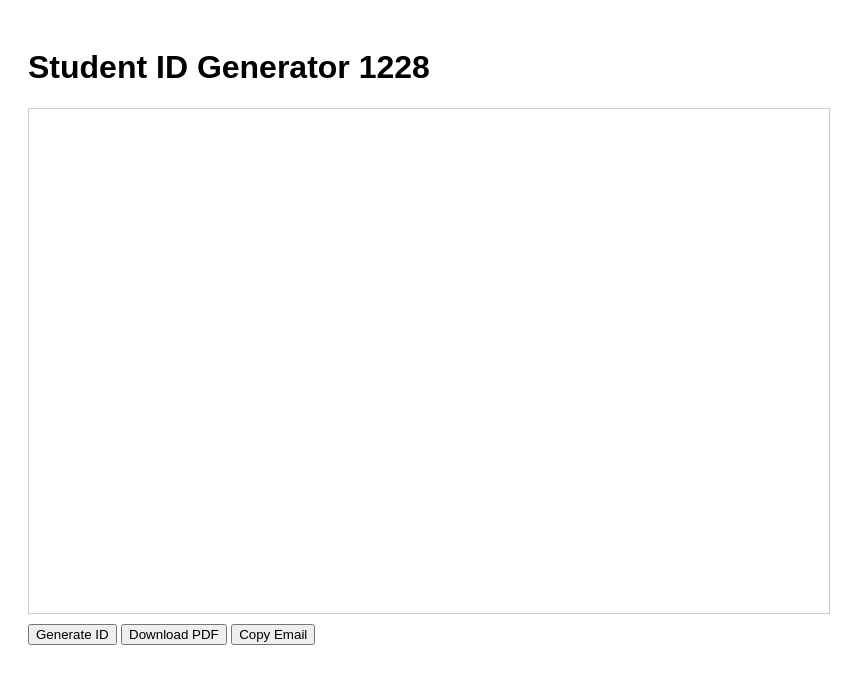
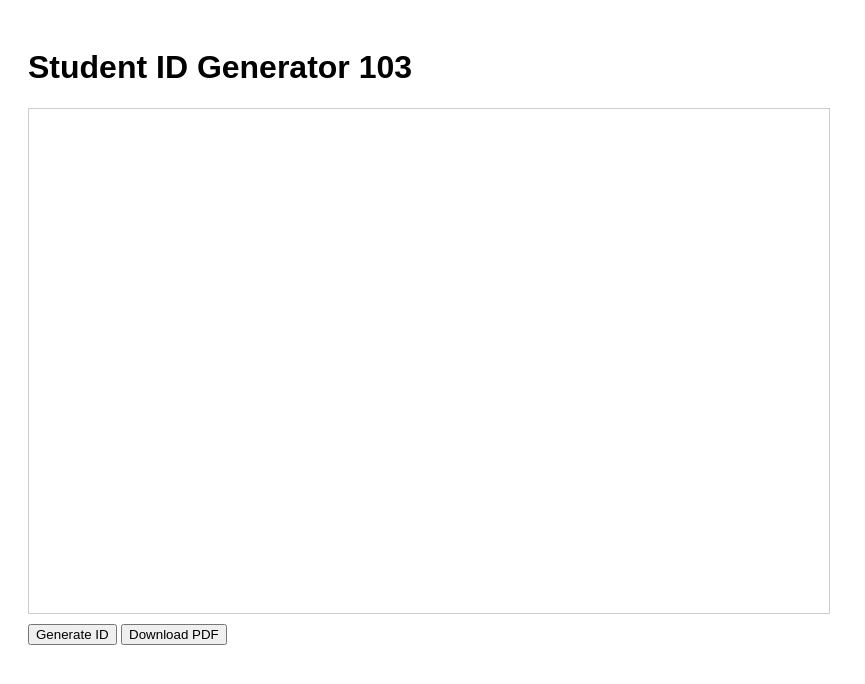
Before and after one commit to nhhoang667/id, a plain HTML site: page index.html in a window 1280 px wide. Shown: the whole page, without its empty margins (0-865 px from the left). Drawn offline with nearby package versions, Linux system fonts and the light colour scheme.

Commit message:
Update index.html

```diff
--- a/index.html
+++ b/index.html
@@ -7,12 +7,11 @@
   <link rel="stylesheet" href="style.css"/>
 </head>
 <body>
-  <h1>Student ID Generator 1228</h1>
+  <h1>Student ID Generator 103</h1>
   <canvas id="idCanvas" width="800" height="504"></canvas>
   <div style="margin-top: 10px;">
     <button onclick="generateID()">Generate ID</button>
     <button onclick="downloadPDF()">Download PDF</button>
-    <button onclick="copyEmail()">Copy Email</button>
   </div>
   <script src="https://cdnjs.cloudflare.com/ajax/libs/jspdf/2.5.1/jspdf.umd.min.js"></script>
   <script src="script.js"></script>
```
